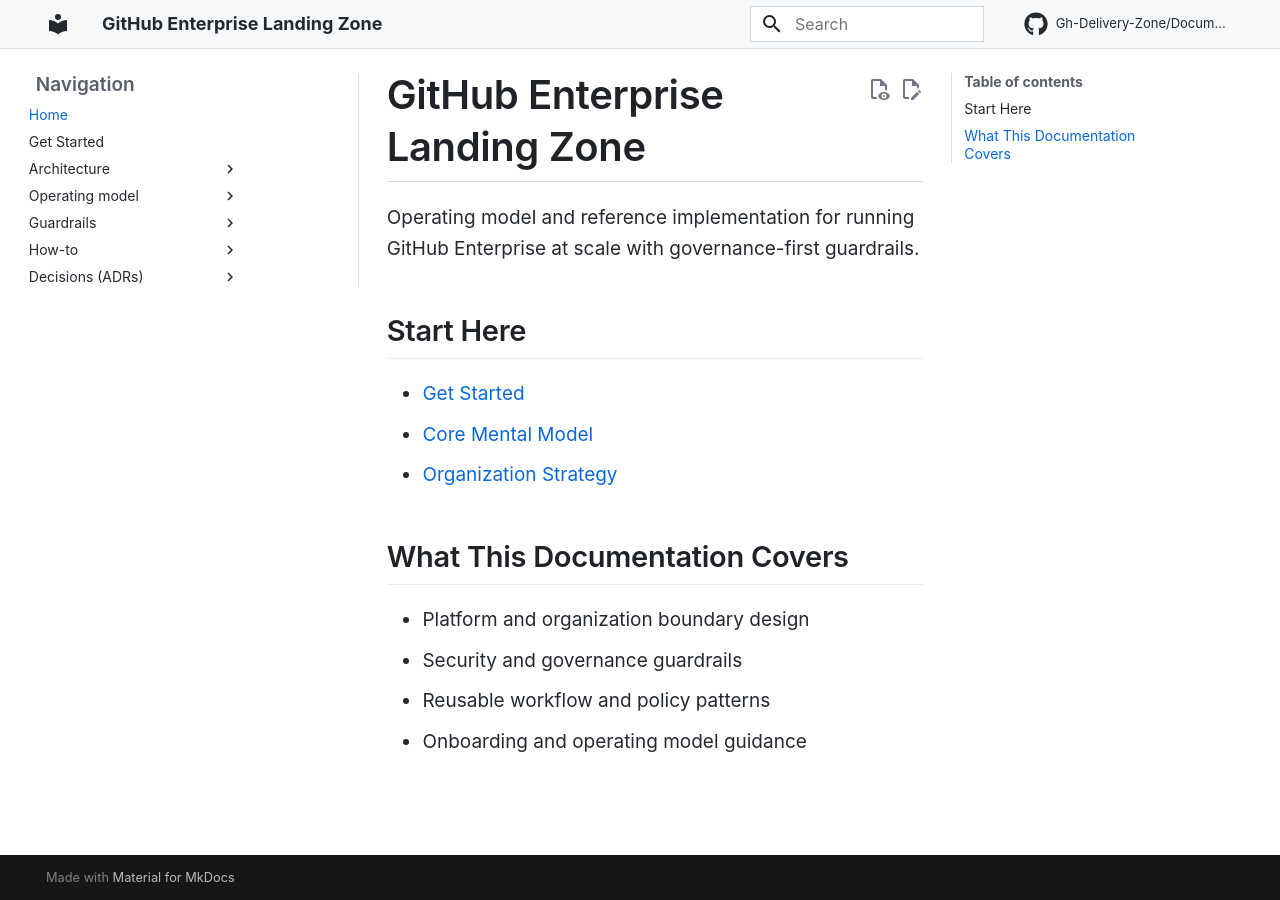
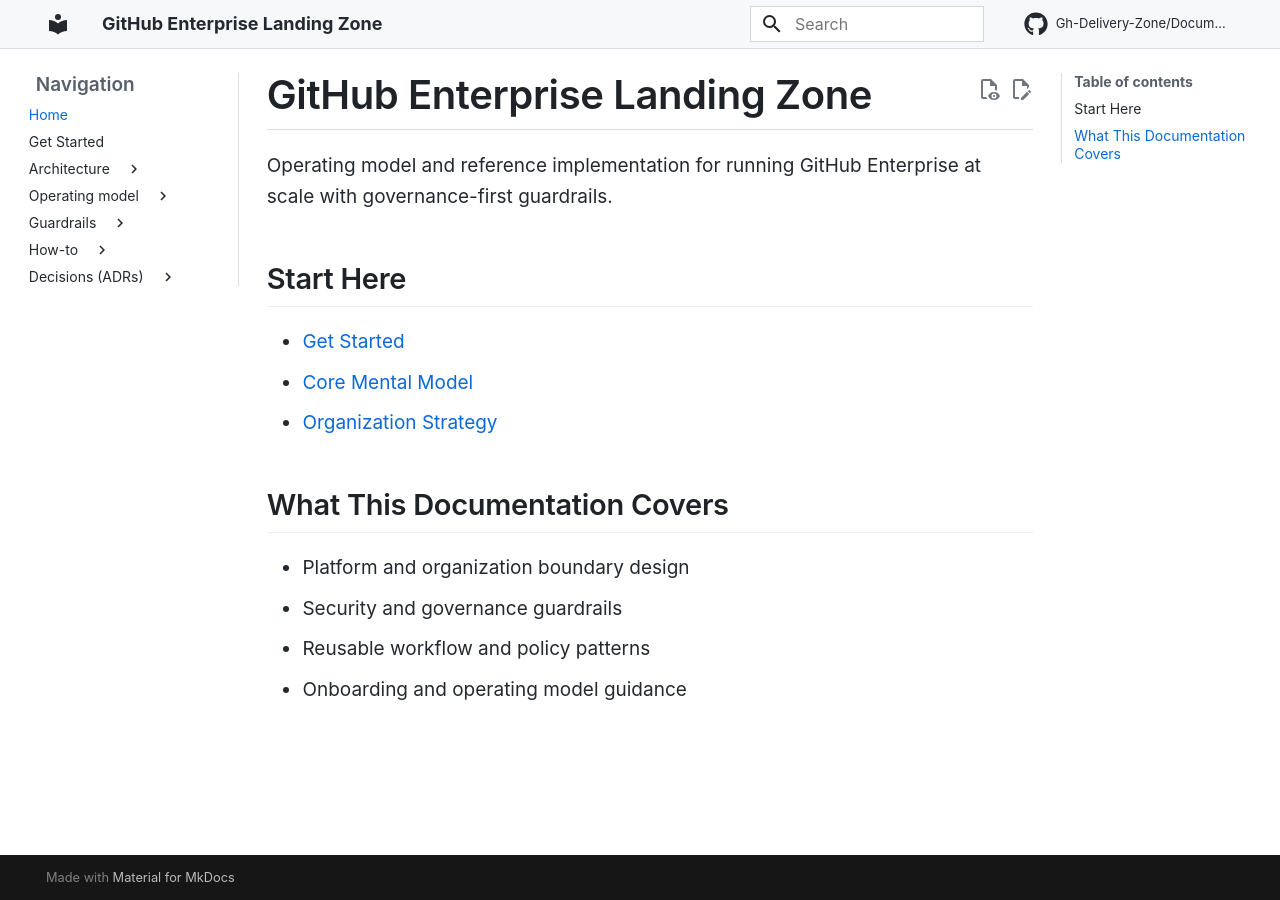
Before and after one commit to MAMMISAID/Gh-Delivery-Zone, an MkDocs documentation site: the page built from docs/index.md, in a window 1280 px wide. Built offline with MkDocs 1.6.1 and Material for MkDocs 9.7.7, drawn with Linux system fonts in a browser that asks for light colours; comment, search, counter and statistics services are not loaded.

Commit message:
Mise à jour du fichier .gitignore pour inclure les répertoires 'skills' et 'site', et amélioration des styles CSS pour ajuster l'espacement et la disposition des éléments de navigation.

```diff
--- a/docs/stylesheets/github-docs.css
+++ b/docs/stylesheets/github-docs.css
@@ -211,6 +211,23 @@
   .md-sidebar--secondary .md-sidebar__scrollwrap {
     border: 0;
   }
+
+  /* Remove end-gap in drawer rows so chevrons sit at the sidebar edge. */
+  [dir="ltr"] .md-nav--primary .md-nav__item > .md-nav__link {
+    margin-right: 0;
+  }
+
+  [dir="rtl"] .md-nav--primary .md-nav__item > .md-nav__link {
+    margin-left: 0;
+  }
+
+  .md-nav--primary .md-nav__item--nested > .md-nav__link {
+    padding-right: 0.2rem;
+  }
+
+  .md-nav--primary .md-nav__item--nested > .md-nav__link .md-nav__icon {
+    margin-right: 0;
+  }
 }
 
 /* Desktop layout: keep both sidebars on edges, keep center content responsive. */
@@ -219,7 +236,7 @@
     align-items: start;
     column-gap: 0;
     display: grid;
-    grid-template-columns: minmax(14rem, 17.5rem) minmax(0, 1fr) minmax(12rem, 16rem);
+    grid-template-columns: clamp(11.5rem, 14vw, 14.5rem) minmax(0, 1fr) clamp(10.5rem, 12vw, 14rem);
     margin: 0;
     max-width: 100%;
     padding-inline: clamp(0.5rem, 1vw, 1rem);
@@ -238,6 +255,31 @@
     grid-column: 1;
   }
 
+  [dir="ltr"] .md-sidebar--primary .md-sidebar__inner {
+    padding-right: 0;
+  }
+
+  [dir="rtl"] .md-sidebar--primary .md-sidebar__inner {
+    padding-left: 0;
+  }
+
+  .md-sidebar--primary .md-nav--primary {
+    width: 100%;
+  }
+
+  /* Desktop: keep chevron close to label (not fixed at far-right). */
+  .md-nav--primary .md-nav__item--nested > .md-nav__link {
+    justify-content: flex-start;
+  }
+
+  [dir="ltr"] .md-nav--primary .md-nav__item--nested > .md-nav__link .md-icon:last-child {
+    margin-left: 0.35rem;
+  }
+
+  [dir="rtl"] .md-nav--primary .md-nav__item--nested > .md-nav__link .md-icon:last-child {
+    margin-right: 0.35rem;
+  }
+
   .md-content {
     grid-column: 2;
     min-width: 0;
```
Also changed, not shown: site/stylesheets/github-docs.css, 1 other file.
